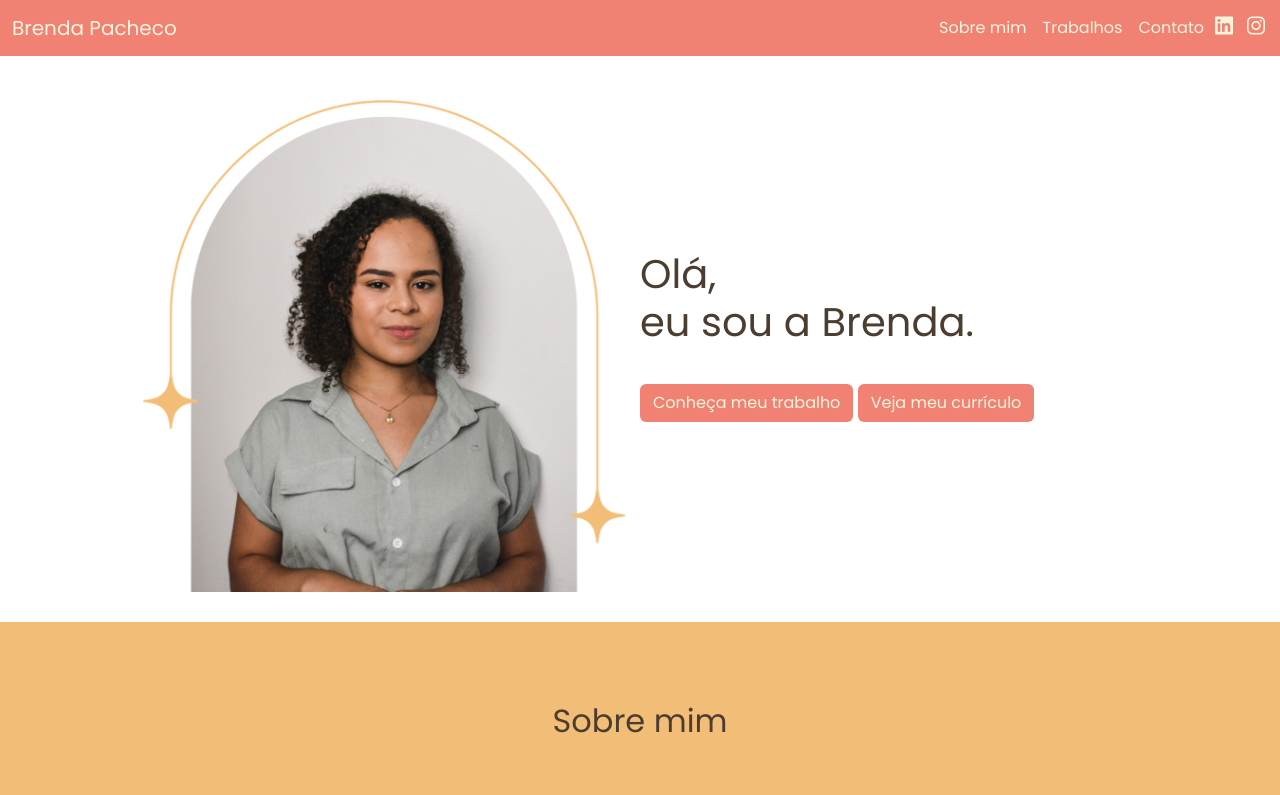
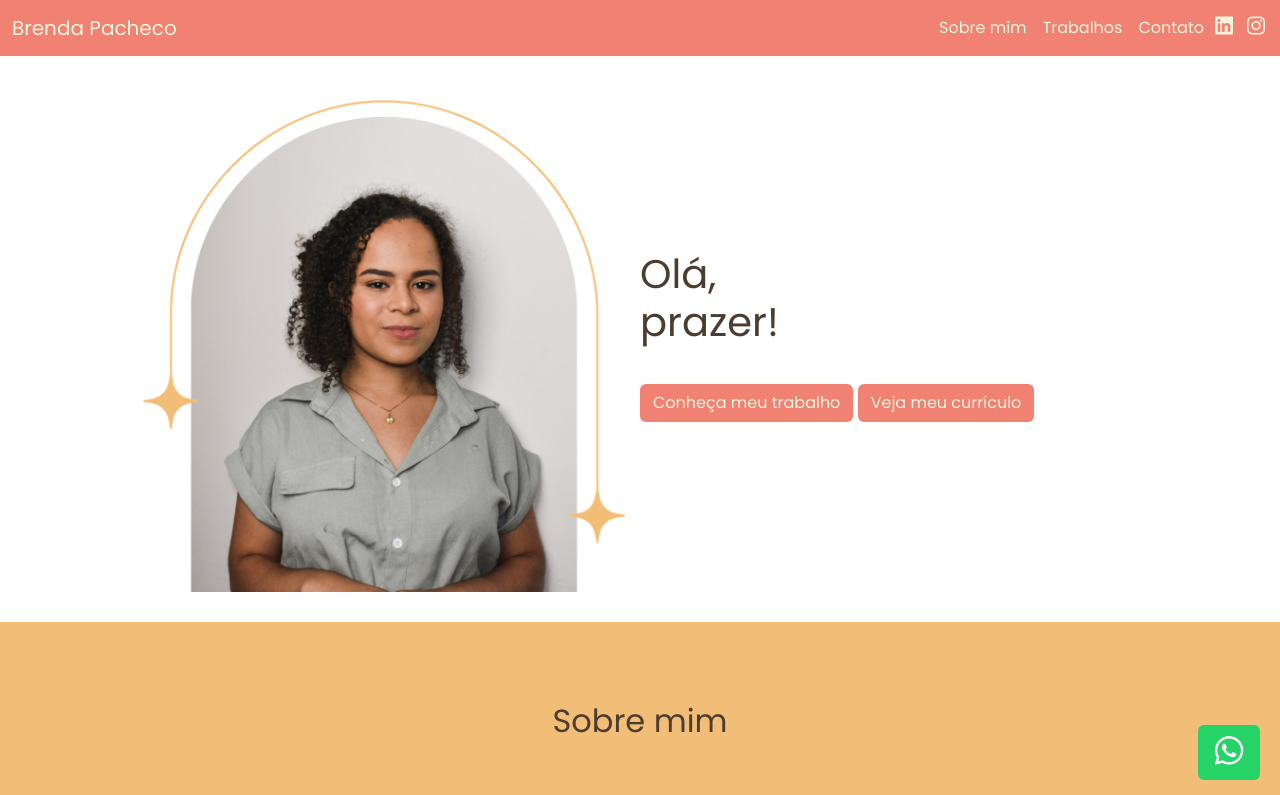
Before and after one commit to brendafpacheco/portfolio, a plain HTML site: page index.html in a window 1280 px wide. Shown: the top 795 px of the page. Drawn offline with nearby package versions, Linux system fonts and the light colour scheme.

Commit message:
add whatsapp button

```diff
--- a/css/all.css
+++ b/css/all.css
@@ -5,3 +5,4 @@
 @import url("meusTrabalhos.css");
 @import url("contato.css");
 @import url("footer.css");
+@import url("whatsappBotao.css");
--- /dev/null
+++ b/css/whatsappBotao.css
@@ -0,0 +1,16 @@
+.whatsapp-button {
+    position: fixed;
+    bottom: 20px;
+    right: 20px;
+    z-index: 1000;
+}
+
+.whatsapp-button a {
+    background-color: #25D366 !important;
+    border: none;
+}
+
+.bxl-whatsapp {
+    color: #ffff;
+    font-size: 38px;
+}
--- a/index.html
+++ b/index.html
@@ -84,7 +84,7 @@
                 <div class="d-flex conteudo">
                     <img src="assets/img/brenda-arch-laranja.png" alt="Foto Brenda início do site" class="w-50 h-50">
                     <div class="align-self-center flex-column">
-                        <h1>Olá, <br>eu sou a Brenda.</h1>
+                        <h1>Olá, <br>prazer!</h1>
                         <a href="#meusTrabalhos" class="btn" style="margin-top: 30px">Conheça meu trabalho</a>
                         <a href="https://docs.google.com/document/d/1QSgkA13vpzSbyZWSsGqhc4pQLolxpoCSKBED89eJ2xQ/edit?usp=sharing"
                             target="_blank" rel="noopener noreferrer" class="btn" style="margin-top: 30px">Veja meu
@@ -2081,6 +2081,12 @@
         </div>
     </div>
 
+    <div class="whatsapp-button">
+        <a href="https://api.whatsapp.com/send?phone=5553984416448" target="_blank" class="btn btn-success">
+            <i class='bx bxl-whatsapp'></i>
+        </a>
+    </div>
+
 </body>
 
 </html>
```
Also changed, not shown: css/reset.css (line endings or trailing spaces).
